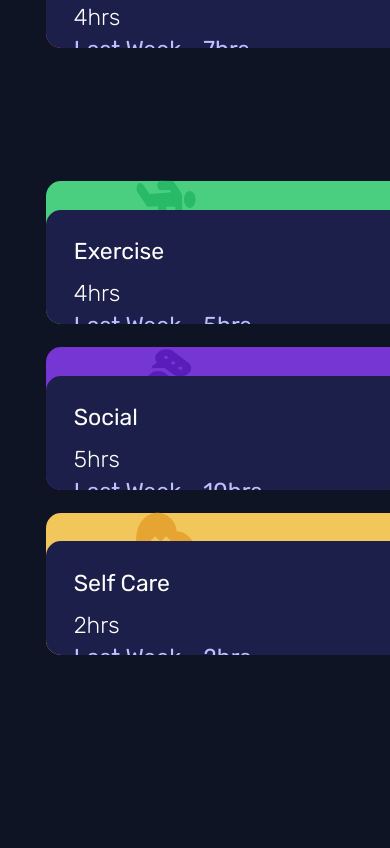
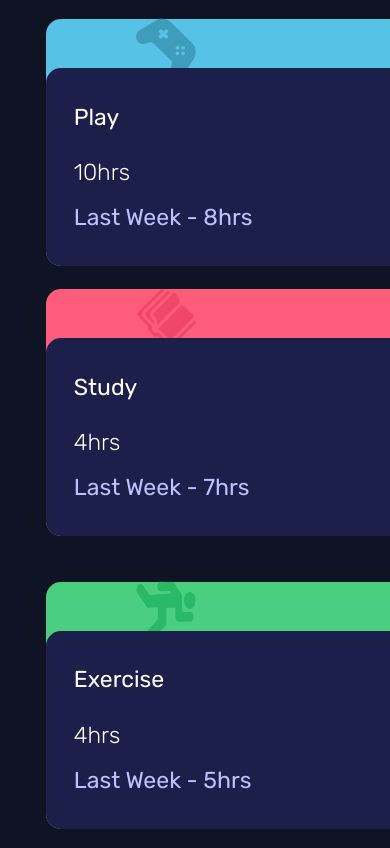
Before and after one commit to emmanuelgv408/TimeTrackingDash, a plain HTML site: page index.html in a window 390 px wide. Shown: the part 837-1685 px from the top of the page. Before the commit the page ends 1492 px from the top, so only its background shows below. Drawn offline with Linux system fonts and the light colour scheme.

Commit message:
Finished mibile layout

```diff
--- a/style.css
+++ b/style.css
@@ -250,6 +250,7 @@ overflow: hidden;
      justify-content: center;
 
 
+
     }
     .user-panel{
       max-width: 400px;
@@ -283,12 +284,11 @@ overflow: hidden;
 
     }
 
-    .info-panels{
 
-    }
     .panels{
         margin-top: 1em;
         width: 70%;
+        height: 30vh;
 
 
     }
@@ -300,6 +300,7 @@ overflow: hidden;
     }
     .activity-bottom{
         flex-direction: column;
+        margin-bottom: 15em;
     }
 
     .type-selection{
```
